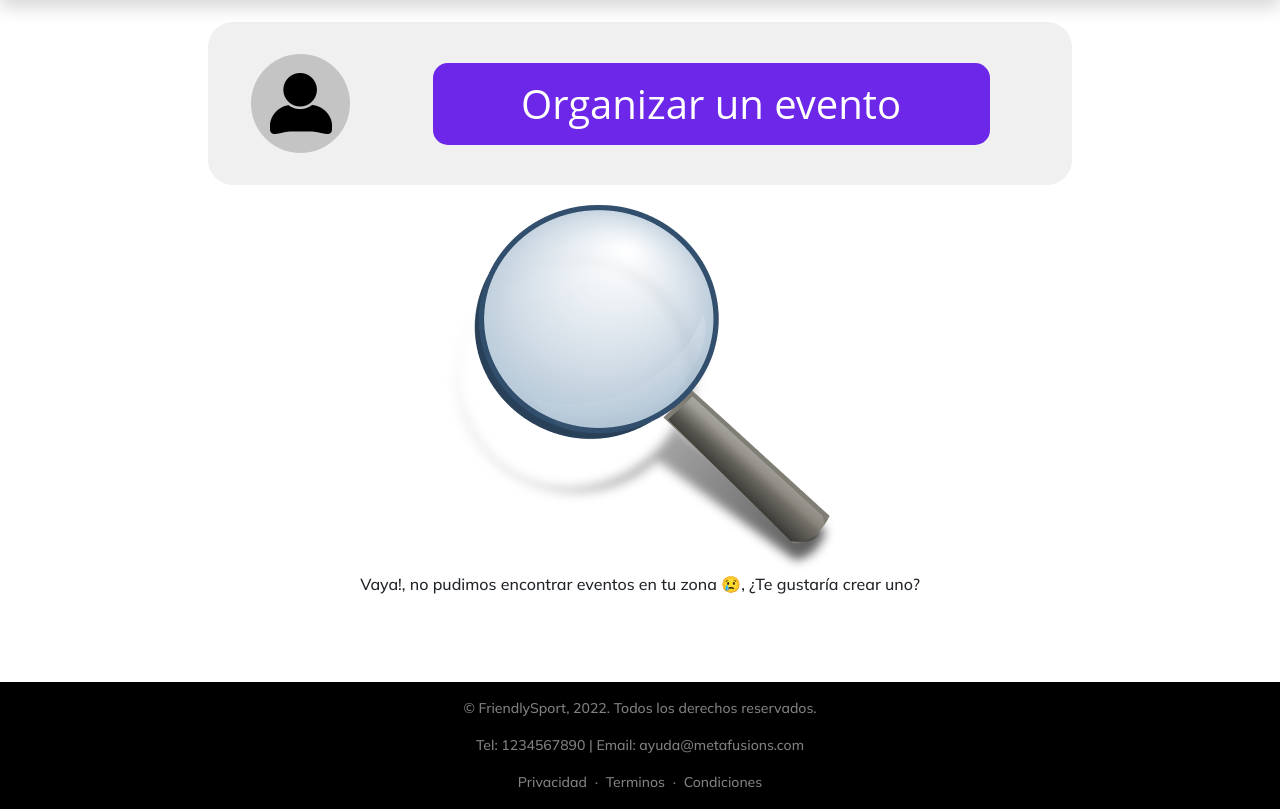
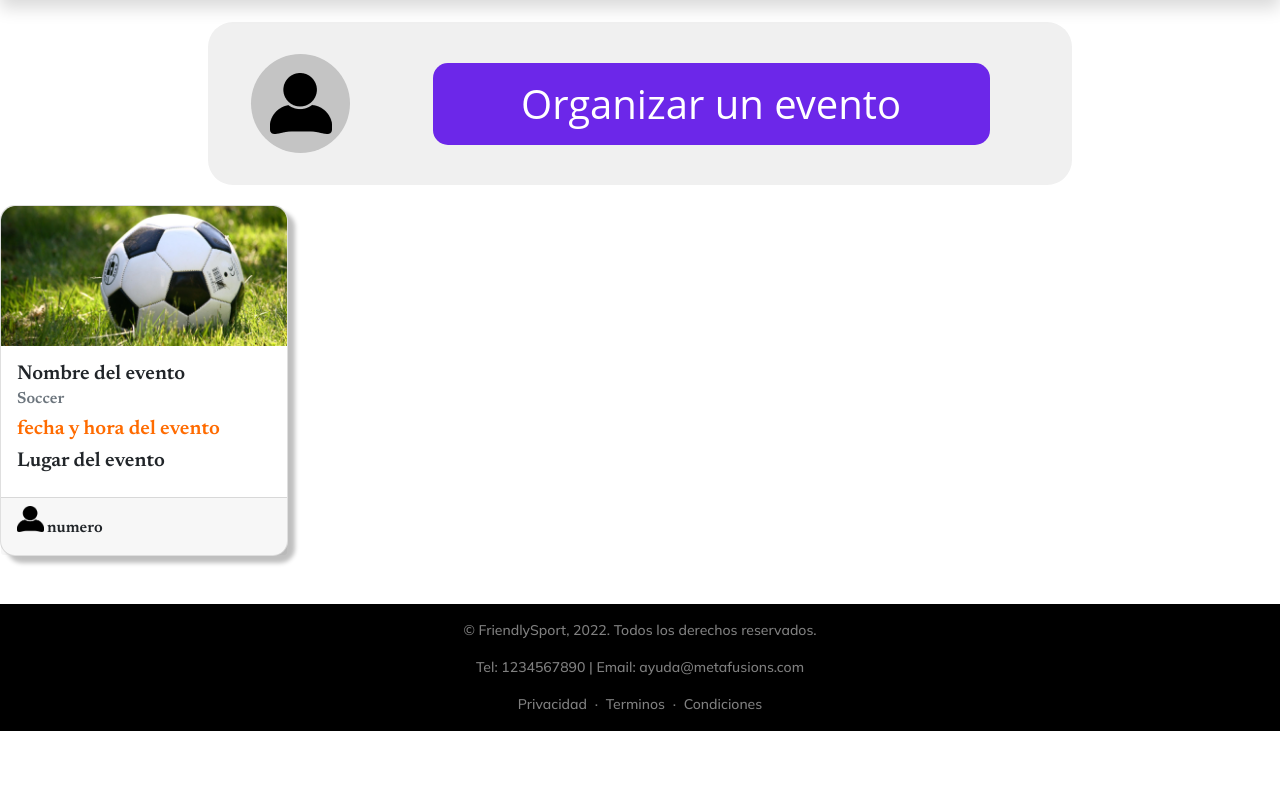
Before and after one commit to fimbres/friendly-sport, a PHP site: page / in a window 1280 px wide. Shown: the part 74-883 px from the top of the page. After the commit the page ends 805 px from the top, so only its background shows below. Run offline with PHP 8.4, Linux system fonts and the light colour scheme; the visitor is signed in with stand-in values (Sample User, id 1).

Commit message:
commit final 5/10
se agrego el codigo base de una tarjeta, se cambio la redireccion de login.

```diff
--- a/dist/css/index_styles.css
+++ b/dist/css/index.css
@@ -119,3 +119,7 @@ a.boton_crear:hover {
   max-width: 100%;
   height: auto;
 }
+
+.algo{
+  align-items: flex-end;
+}
--- a/index.php
+++ b/index.php
@@ -1,3 +1,10 @@
+<?php
+    session_start();
+
+    if(! isset($_SESSION['usuario_Id'])){
+        header("location: welcome.php");
+    }
+?>
 <!DOCTYPE html>
 <html lang="en">
     <head>
@@ -16,12 +23,12 @@
         <link href="https://fonts.googleapis.com/css2?family=Kanit:ital,wght@0,400;1,400&amp;display=swap" rel="stylesheet" />
         <!-- Core theme CSS (includes Bootstrap)-->
         <link href="dist/css/styles.css" rel="stylesheet" />
-        <link href="dist/css/index_styles.css" rel="stylesheet" />
+        <link href="dist/css/index.css" rel="stylesheet" />
     </head>
     <body id="page-top">
         <div class="barra">
         <!-- barra de navegacion-->
-            <nav class="navbar navbar-expand-lg navbar-light fixed-top shadow py-0 mb-5" id="mainNav">
+            <nav class="navbar navbar-expand-lg navbar-light fixed-top shadow py-0" id="mainNav">
                 <div class="container">
                     <a class="navbar-brand" href="#page-top"><img src="assets/static/LogoFS.png" height="64px" alt=""></a>
                     <button class="navbar-toggler" type="button" data-bs-toggle="collapse" data-bs-target="#navbarResponsive" aria-controls="navbarResponsive" aria-expanded="false" aria-label="Toggle navigation">
@@ -36,8 +43,14 @@
                     </div>
                 </div>
             </nav>
+
         </div>
         <!-- contenido de la pagina-->
+        <?php
+
+
+
+        ?>
         <div class="contenido">
             <div class="division1">
                 <div class="rectangulo">
@@ -50,14 +63,41 @@
                 </div>
             </div>
             <div class="division2">
-                <div class="vacio">
-                    <img class="imagen" src="assets/static/lupa.png" alt="">
-                    <p>Vaya!, no pudimos encontrar eventos en tu zona 😢, ¿Te gustaría crear uno?</p>
-                </div>
+                <?php if (True): ?>
+
+                    <div class="contenedor soccer">
+                        <div class="contenido">
+                            <div class="tarjeta">
+                               <div class="card" style="width: 18rem; border-radius: 15px; box-shadow: 7px 7px 4px rgba(0, 0, 0, 0.25);">
+                                    <img class="card-img-top" src="assets/static/soccer.png" alt="Card image cap">
+                                    <div class="card-body">
+                                        <h5 class="card-title">Nombre del evento</h5>
+                                        <h6 class="card-subtitle mb-2 text-muted">Soccer</h6>
+                                        <h5 class="card-title" style="color: #FF6B00;">fecha y hora del evento</h5>
+                                        <h5 class="card-title">Lugar del evento</h5>
+                                    </div>
+                                     <div class="card-footer" style="display:flex; align-items: baseline; ">
+                                        <img src="assets/static/user_icon.png" style="width:27px; margin-right:3px;">
+                                        <h6> numero </h6>
+                                    </div>
+                                </div>
+                            </div>
+                        </div>
+                    </div>
+
+                <?php else: ?>
+
+                    <div class="vacio">
+                        <img class="imagen" src="assets/static/lupa.png" alt="">
+                        <p>Vaya!, no pudimos encontrar eventos en tu zona 😢, ¿Te gustaría crear uno?</p>
+                    </div>
+
+                <?php endif ?>
+
             </div>
         </div>
         <!-- Footer-->
-        <footer class="bg-black text-center  mt-3 py-3">
+        <footer class="bg-black text-center  mt-5 py-3">
             <div class="container px-5">
                 <div class="text-white-50 small">
                     <p>© FriendlySport, 2022. Todos los derechos reservados.</p>
--- a/login.php
+++ b/login.php
@@ -2,7 +2,7 @@
     session_start();
 
     if(isset($_SESSION['usuario_Id'])){
-        header("location: welcome.php");
+        header("location: index.php");
     }
 ?>
 <!DOCTYPE html>
@@ -96,7 +96,7 @@
                         },
                         success:function(data){
                             if(data.response == "Success"){
-                                window.location="welcome.php";
+                                window.location="index.php";
                             }
                             else if (data.response == "Invalid") {
                                 $('#notificacion').text(data.message);
```
Also changed, not shown: assets/static/soccer.png (added), dist/js/index.js (added).
